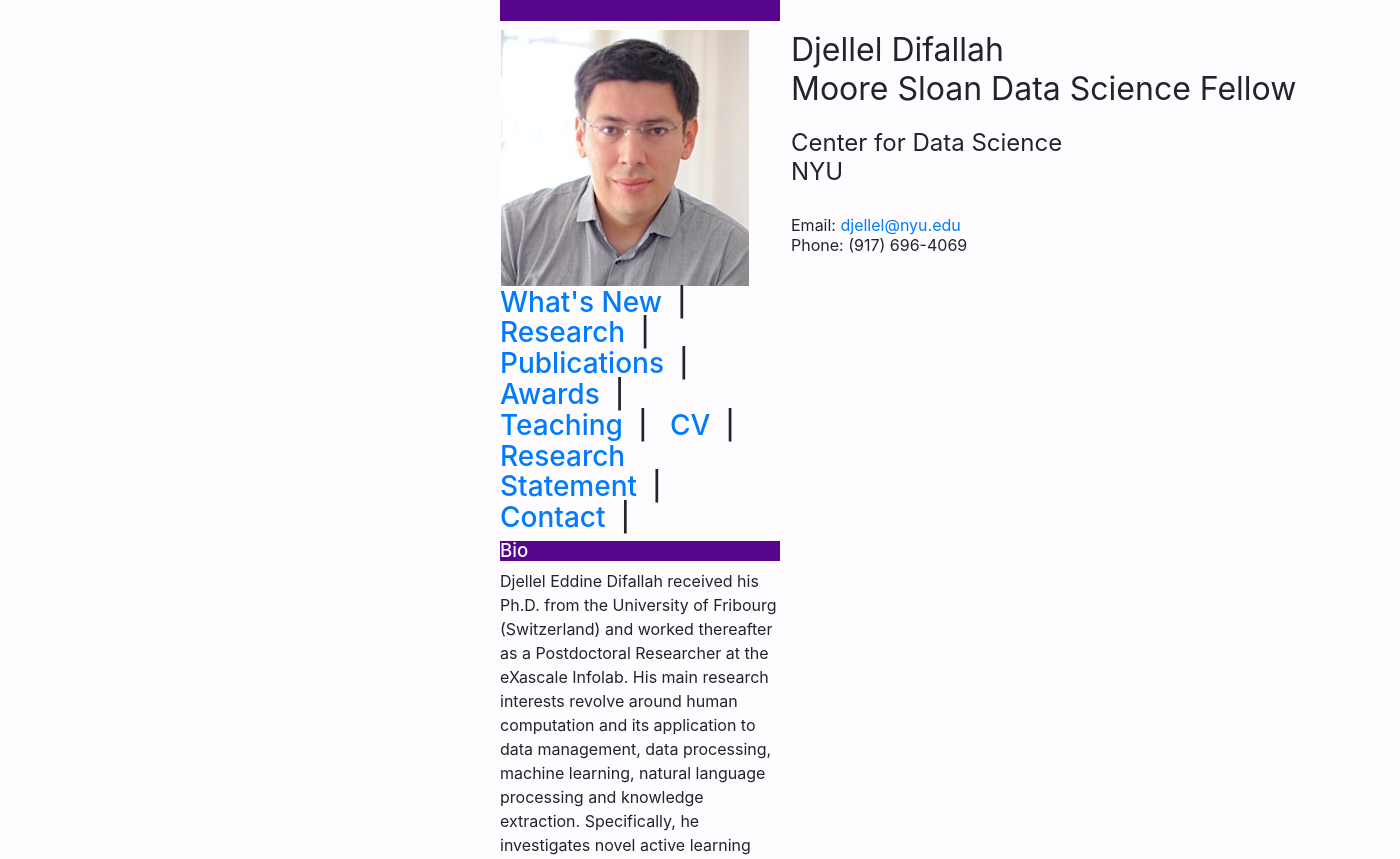
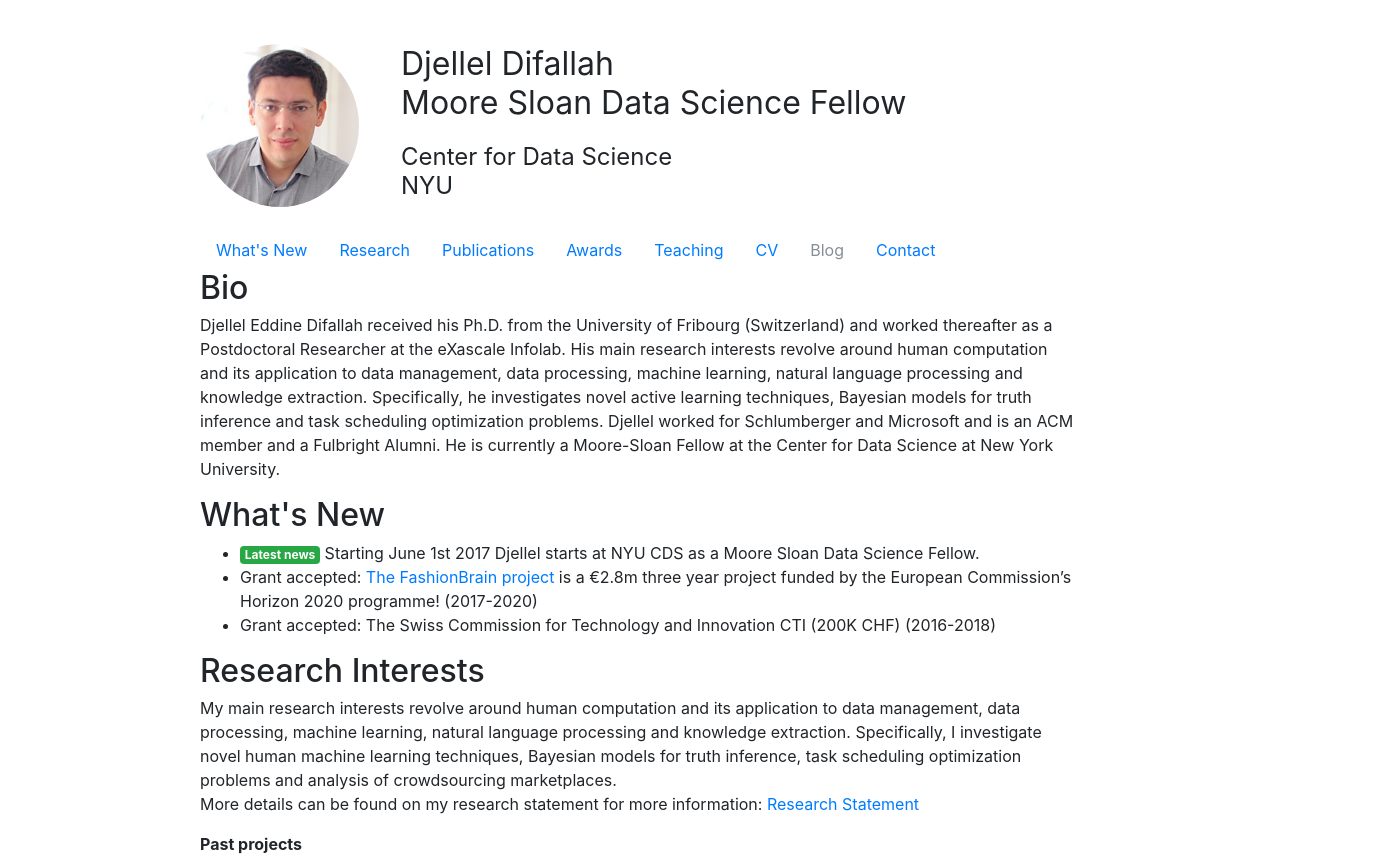
Before and after one commit to dedcode/dedcode.github.io, a plain HTML site: page index.html in a window 1280 px wide. Shown: the top 859 px of the page, 1400 px wide, since content can reach past the window. Drawn offline with nearby package versions, Linux system fonts and the light colour scheme.

Commit message:
change style to bootstrap

```diff
--- a/index.html
+++ b/index.html
@@ -8,13 +8,24 @@
 
 <style type="text/css">
 body { background-color: #ffffff; text: #000000; link: #ff0000; }
-body  {
-    background: #fefcfe;
-    margin: 0 500 0 500;
-    padding: 0;
-}
 
-h2 { background-color: #57068c; font-size: 14pt; color:#ffffff;}
+/**
+ * Wrapper
+ */
+.wrapper {
+  max-width: -webkit-calc(1000px - (30px * 2));
+  max-width: calc(1000px - (30px * 2));
+  margin-right: auto;
+  margin-left: auto;
+  padding-right: 30px;
+  padding-left: 30px; }
+  @media screen and (max-width: 1000px) {
+    .wrapper {
+      max-width: -webkit-calc(1000px - (30px));
+      max-width: calc(1000px - (30px));
+      padding-right: 15px;
+      padding-left: 15px; } }
+
 </style>
 
 <script type="text/javascript">
@@ -70,34 +81,56 @@ location=themenu.options[themenu.selectedIndex].value
 
 <body>
 
+<div class="wrapper">
+
 <h2>&nbsp</h2>
 
 <table width=900 NOSAVE>
   <tr vAlign=top>
-    <td align="right" width=160><IMG src="files/dj.jpeg"></a><br>
+    <td align="right" width=160><IMG class="img-fluid rounded-circle" src="files/dj.jpeg"></a><br>
     <td width=40>&nbsp;&nbsp;&nbsp;&nbsp;&nbsp;</td>
     <td><FONT SIZE="+3">Djellel Difallah<br>
     Moore Sloan Data Science Fellow</FONT><br><br>
-    <FONT SIZE="+2">Center for Data Science<br>
-    NYU<br><br></FONT>
-    Email: <script type="text/javascript">displaycontact(contacts[0], "textstyle", "text", "")</script><br>
-    Phone: (917) 696-4069<br>
+    <FONT SIZE="+2">Center for Data Science<br>NYU<br><br></FONT>
+    <!--
+    Twitter: <a href="https://twitter.com/dedwit"> @dedwit </a> </br>
+    LinkedIn: <a href="https://www.linkedin.com/in/djellel/"> @djellel </a> </br>
+    Github: <a href="https://github.com/dedcode"> @dedcode </a>
+-->
     </td>
   </tr>
 </table>
 
-<h3>
-<A href="#new">What's New</A>&nbsp;&nbsp;|&nbsp;&nbsp;
-<A href="#research">Research</A>&nbsp;&nbsp;|&nbsp;&nbsp;
-<A href="https://scholar.google.ch/citations?user=K5d-OHEAAAAJ&hl=en">Publications</A>&nbsp;&nbsp;|&nbsp;&nbsp;
-<A href="#awards">Awards</A>&nbsp;&nbsp;|&nbsp;&nbsp;
-<A href="#teaching">Teaching</A>&nbsp;&nbsp;|&nbsp;&nbsp;
-<A href="files/Difallah_CV.pdf">CV</A>&nbsp;&nbsp;|&nbsp;&nbsp;
-<A href="files/Difallah_Research.pdf">Research Statement</A>&nbsp;&nbsp;|&nbsp;&nbsp;
-<A href="#contact">Contact</A>&nbsp;&nbsp;|&nbsp;&nbsp;
-</h3>
+
+<ul class="nav">
+  <li class="nav-item">
+    <A class="nav-link" href="#new">What's New</A>
+  </li>
+  <li class="nav-item">
+    <A class="nav-link" href="#research">Research</A>
+  </li>
+  <li class="nav-item">
+    <A class="nav-link" href="https://scholar.google.ch/citations?user=K5d-OHEAAAAJ&hl=en">Publications</A>
+  </li>
+  <li class="nav-item">
+    <A class="nav-link" href="#awards">Awards</A>
+  </li>
+  <li class="nav-item">
+    <A class="nav-link" href="#teaching">Teaching</A>
+  </li>
+  <li class="nav-item">
+    <A class="nav-link" href="files/Difallah_CV.pdf">CV</A>
+  </li>
+  <li class="nav-item">
+    <A class="nav-link disabled" href="#">Blog</A>
+  </li>
+  <li class="nav-item">
+    <A class="nav-link" href="#contact">Contact</A>
+  </li>
+</ul>
 
 <a name="bio">
+
 <h2>Bio</h2>
 
 Djellel Eddine Difallah received his Ph.D. from the University of Fribourg (Switzerland) and worked thereafter as a Postdoctoral Researcher at the eXascale Infolab. His main research interests revolve around human computation and its application to data management, data processing, machine learning, natural language processing and knowledge extraction. Specifically, he investigates novel active learning techniques, Bayesian models for truth inference and task scheduling optimization problems. Djellel worked for Schlumberger and Microsoft and is an ACM member and a Fulbright Alumni. He is currently a Moore-Sloan Fellow at the Center for Data Science at New York University.
@@ -106,7 +139,7 @@ Djellel Eddine Difallah received his Ph.D. from the University of Fribourg (Swit
 <h2>What's New</h2>
 
 <ul>
-<li><IMG src="files/new.gif">New job! June 1st 2017 Djellel starts at NYU CDS as a Moore Sloan Data Science Fellow.
+<li><span class="badge badge-success">Latest news</span> Starting June 1st 2017 Djellel starts at NYU CDS as a Moore Sloan Data Science Fellow.
 <li>Grant accepted: <a href="https://fashionbrain-project.eu/">The FashionBrain project</a> is a €2.8m three year project funded by the European Commission’s Horizon 2020 programme! (2017-2020)
 <li>Grant accepted: The Swiss Commission for Technology and Innovation CTI (200K CHF) (2016-2018)
 </ul>
@@ -118,29 +151,11 @@ Djellel Eddine Difallah received his Ph.D. from the University of Fribourg (Swit
 My main research interests revolve around human computation and its application to data management,
 data processing, machine learning, natural language processing and knowledge extraction. Specifically, I
 investigate novel human machine learning techniques, Bayesian models for truth inference, task scheduling
-optimization problems and analysis of crowdsourcing marketplaces.<p><p>
+optimization problems and analysis of crowdsourcing marketplaces.
+<p>
+More details can be found on my research statement for more information: <A href="files/Difallah_Research.pdf">Research Statement</A>
+<p>
 
-
-<!--
-<b>Current projects</b>
-<ul>
-<li><a href="research/bias.html">Search-engine bias</a>
-<table><tr><td>&nbsp;&nbsp;&nbsp;</td><td>
-Search engines are a big part of our everyday life. Most of us rely on search engines to discover and access contents from the Web. Does it mean that we are biased by what search engines process and present? What kind of and how much bias can search engines introduce? The primary goal of this research project is to investigate the problem of potential search-engine bias and come up with technical solutions to the problem.
-</td></tr></table>
-
-<li><u>Beyond keyword search</u>
-<table><tr><td>&nbsp;&nbsp;&nbsp;</td><td>
-Keyword-based search is a hugely successful and effective way to access textual information on the Web. We contend, however, that it is not the only way. The primary goal of this project is to develop new ways to access and exploit large-scale textual information, other than well-known keyword-based search. This is a new project that we just started.
-</td></tr></table>
-
-<li><u>Improving K-12 Math Education</u>
-table><tr><td>&nbsp;&nbsp;&nbsp;</td><td>
-In the last few decades, we have witnessed unprecedented progress in technology, but our math classroom
-</td></tr></table>
-
-</ul>
--->
 
 <b>Past projects</b>
 <ul>
@@ -178,9 +193,9 @@ SSDB is a benchmark modeled around an astronomy use-case with different levels o
 
 <p><a name="teaching">
 <h2>Teaching</h2>
-<LI>Big Data Infrastructures (University of Fribourg - Fall 2016)</LI>
-<LI>Data Science Seminar (University of Fribourg - Fall 2015)</LI>
-<LI>Social computing (Teaching Assistant) (University of Fribourg - 2011/2014)</LI>
+<LI>Big Data Infrastructures (University of Fribourg - Fall 2016) - Lecturer</LI>
+<LI>Data Science Seminar (University of Fribourg - Fall 2015) -  Lecturer</LI>
+<LI>Social computing (University of Fribourg - 2011/2014) - Teaching Assistant</LI>
 My teaching statement is available <A href="files/Difallah_Teaching.pdf">here</A>
 </UL>
 
@@ -197,4 +212,6 @@ Djellel Eddine Difallah<br>
 New York, NY 10011
 </ul>
 <ADDRESS>Djellel Difallah</ADDRESS>
-</body></html>
+</div>
+</body>
+</html>
```
